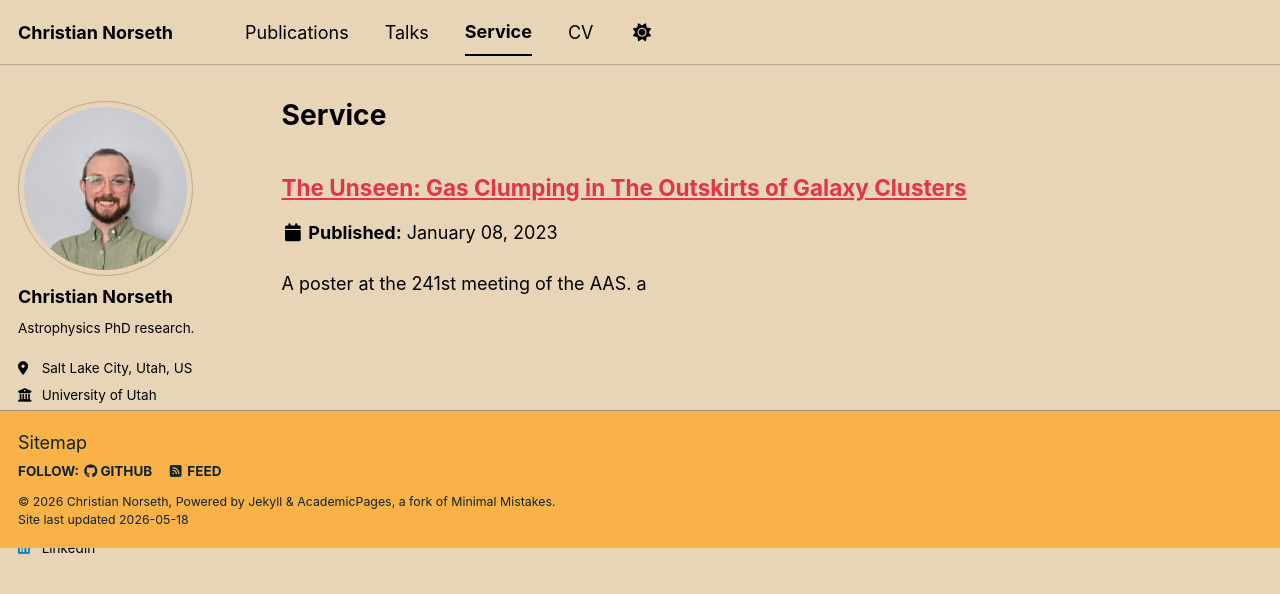
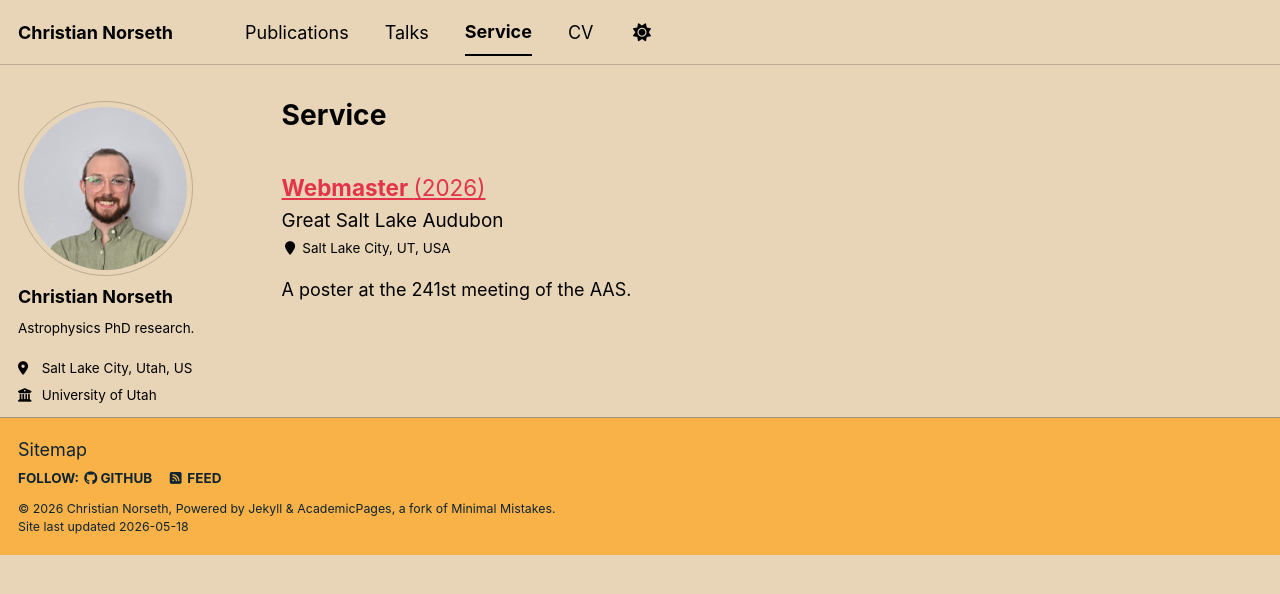
Before and after one commit to chrisnorseth/chrisnorseth.github.io, a Jekyll site: the page built from _pages/service.html, in a window 1280 px wide. Shown: the top 594 px of the page. Built offline with Jekyll 4.4.1, drawn with Linux system fonts in a browser that asks for light colours; some web fonts are replaced; a script bundle is joined from its source files by our own code; library files that are not in the unit come from our copies.

Commit message:
Setup service page.

```diff
--- a/_includes/archive-single-service.html
+++ b/_includes/archive-single-service.html
@@ -1,11 +1,13 @@
 {% include base_path %}
 
+<!-- teaser -->
 {% if post.header.teaser %}
   {% capture teaser %}{{ post.header.teaser }}{% endcapture %}
 {% else %}
   {% assign teaser = site.teaser %}
 {% endif %}
 
+<!-- title -->
 {% if post.id %}
   {% assign title = post.title | markdownify | remove: "<p>" | remove: "</p>" %}
 {% else %}
@@ -13,7 +15,11 @@
 {% endif %}
 
 <div class="{{ include.type | default: "list" }}__item">
+
+  <!-- archive -->
   <article class="archive__item" itemscope itemtype="http://schema.org/CreativeWork">
+
+    <!-- teaser -->
     {% if include.type == "grid" and teaser %}
       <div class="archive__item-teaser">
         <img src=
@@ -26,11 +32,12 @@
       </div>
     {% endif %}
 
+	    <!-- title -->
 	    <h2 class="archive__item-title" itemprop="headline">
 		      {% if post.link %}
-        <a href="{{ post.link }}">{{ title }}</a> <a href="{{ base_path }}{{ post.url }}" rel="permalink"><i class="fa fa-link" aria-hidden="true" title="permalink"></i><span class="sr-only">Permalink</span></a>
+		        <a href="{{ post.link }}">{{ title }}{% if post.year %} <span class="archive__item-year" style="font-weight: normal;">({% if post.end_year %}{{ post.year }}&ndash;{{ post.end_year }}{% else %}{{ post.year }}{% endif %})</span>{% endif %}</a> <a href="{{ base_path }}{{ post.url }}" rel="permalink"><i class="fa fa-link" aria-hidden="true" title="permalink"></i><span class="sr-only">Permalink</span></a>
 		      {% else %}
-        <a href="{{ base_path }}{{ post.url }}" rel="permalink">{{ title }}</a>
+		        <a href="{{ base_path }}{{ post.url }}" rel="permalink">{{ title }}{% if post.year %} <span class="archive__item-year" style="font-weight: normal;">({% if post.end_year %}{{ post.year }}&ndash;{{ post.end_year }}{% else %}{{ post.year }}{% endif %})</span>{% endif %}</a>
 		      {% endif %}
 		    </h2>
 
@@ -38,47 +45,23 @@
       <p class="page__meta"><i class="fa fa-clock" aria-hidden="true"></i> {% include read-time.html %}</p>
     {% endif %}
 
-        {% if post.collection == 'teaching' %}
-          <p> {{ post.type }}, <i>{{ post.venue }}</i>, {{ post.date | default: "1900-01-01" | date: "%Y" }} </p>
-        {% elsif post.collection == 'publications' %}
-          <p>Published in <i>{{ post.venue }}</i>, {{ post.date | default: "1900-01-01" | date: "%Y" }} </p>
-        {% elsif post.date %}
-         <p class="page__date"><strong><i class="fa fa-fw fa-calendar" aria-hidden="true"></i> {{ site.data.ui-text[site.locale].date_label | default: "Published:" }}</strong> <time datetime="{{ post.date | default: "1900-01-01" | date_to_xmlschema }}">{{ post.date | default: "1900-01-01" | date: "%B %d, %Y" }}</time></p>
+    {% if post.company %}
+      <p class="archive__item-excerpt" itemprop="organization" style="font-size: 1.05em; margin-bottom: 0.15em;">{{ post.company }}</p>
     {% endif %}
 
+    {% if post.location %}
+      <p class="archive__item-excerpt" itemprop="location" style="margin-top: 0;"><i class="fa fa-fw fa-map-marker" aria-hidden="true"></i> {{ post.location }}</p>
+    {% endif %}
+
+    <!-- text becomes excerpt on archive page, content on individual page  -->
     {% if post.excerpt and site.read_more != 'enabled' %}
+    <!-- prints first paragraph from .md file -->
     <p class="archive__item-excerpt" itemprop="description">{{ post.excerpt | markdownify }}</p>
     {% elsif post.excerpt and site.read_more == 'enabled' %}
     <p class="archive__item-excerpt" itemprop="description"><p>{{ post.excerpt | markdownify | remove: '<p>' | remove: '</p>' }}<strong><a href="{{ base_path }}{{ post.url }}" rel="permalink"> Read more</a></strong></p></p>
     {% endif %}
 
-    {% if post.citation and post.paperurl and post.slidesurl and post.bibtexurl %}
-      <p>Recommended citation: {{ post.citation }}<br /><a href="{{ post.paperurl }}">Download Paper</a> | <a href="{{ post.slidesurl }}">Download Slides</a> | <a href="{{ post.bibtexurl }}">Download Bibtex</a></p>
-    {% elsif post.citation and post.paperurl and post.slidesurl %}
-      <p>Recommended citation: {{ post.citation }}<br /><a href="{{ post.paperurl }}">Download Paper</a> | <a href="{{ post.slidesurl }}">Download Slides</a></p>
-    {% elsif post.citation and post.paperurl and post.bibtexurl %}
-      <p>Recommended citation: {{ post.citation }}<br /><a href="{{ post.paperurl }}">Download Paper</a> | <a href="{{ post.bibtexurl }}">Download Bibtex</a></p>
-    {% elsif post.citation and post.paperurl %}
-      <p>Recommended citation: {{ post.citation }}<br /><a href="{{ post.paperurl }}">Download Paper</a></p>
-    {% elsif post.citation and post.slidesurl and post.bibtexurl %}
-      <p>Recommended citation: {{ post.citation }}<br /><a href="{{ post.slidesurl }}">Download Slides</a> | <a href="{{ post.bibtexurl}}">Download Bibtex</a></p>
-    {% elsif post.citation and post.slidesurl %}
-      <p>Recommended citation: {{ post.citation }}<br /><a href="{{ post.slidesurl }}">Download Slides</a></p>
-    {% elsif post.citation and post.bibtexurl %}
-      <p>Recommended citation: {{ post.citation }}<br /><a href="{{ post.bibtexurl }}">Download Bibtex</a></p>
-    {% elsif post.citation %}
-      <p>Recommended citation: {{ post.citation }}</p>
-    {% elsif post.paperurl and post.bibtexurl %}
-      <p><a href="{{ post.paperurl }}">Download Paper</a> | <a href="{{ post.bibtexurl }}">Download Bibtex</a></p>
-    {% elsif post.paperurl %}
-      <p><a href="{{ post.paperurl }}">Download Paper</a></p>
-    {% elsif post.slidesurl and post.bibtexurl %}
-      <p><a href="{{ post.slidesurl }}">Download Slides</a> | <a href="{{ post.bibtexurl }}">Download Bibtex</a></p>
-    {% elsif post.slidesurl %}
-      <p><a href="{{ post.slidesurl }}">Download Slides</a></p>
-    {% elsif post.bibtexurl %}
-      <p><a href="{{ post.bibtexurl }}">Download Bibtex</a></p>
-    {% endif %}
+
 
   </article>
 </div>
--- a/_service/2023-01-08-aaaaas.md
+++ /dev/null
@@ -1,11 +0,0 @@
----
-title: "The Unseen: Gas Clumping in The Outskirts of Galaxy Clusters"
-collection: service
-type: "Poster"
-permalink: /service/2023-01-08-aaaaas
-venue: "Seattle Convention Center"
-date: 2023-01-08
-location: "Seattle, WA, USA"
----
-
-A poster at the 241st meeting of the AAS. a
--- /dev/null
+++ b/_service/webmaster.md
@@ -0,0 +1,12 @@
+---
+title: "Webmaster"
+collection: service
+permalink: /service/webmaster
+company: "Great Salt Lake Audubon"
+location: "Salt Lake City, UT, USA"
+year: 2026
+---
+
+A poster at the 241st meeting of the AAS.
+
+blh
```
Also changed, not shown: _talks/2025-09-08-magneticFieldsTalk.md (+1 -0 lines). Lines whose indentation alone changed are shown as unchanged.
